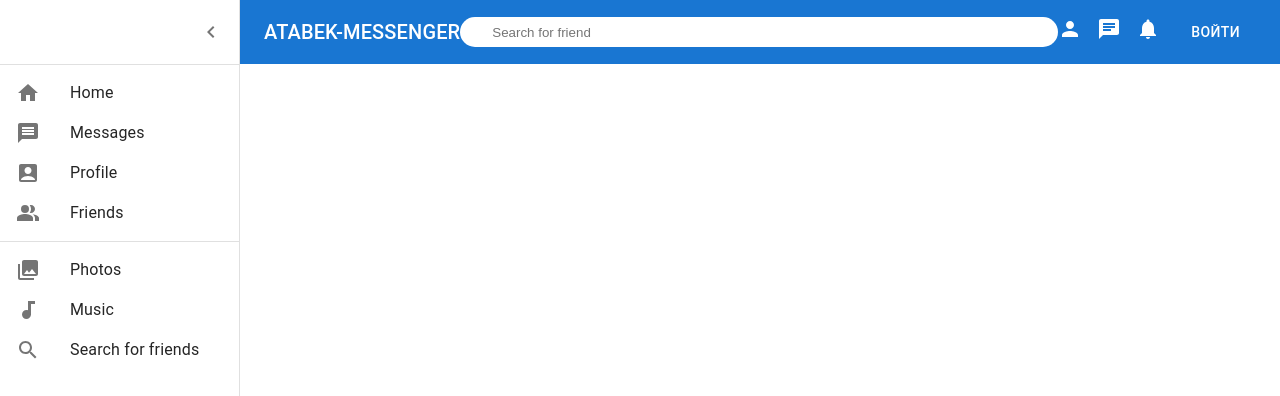
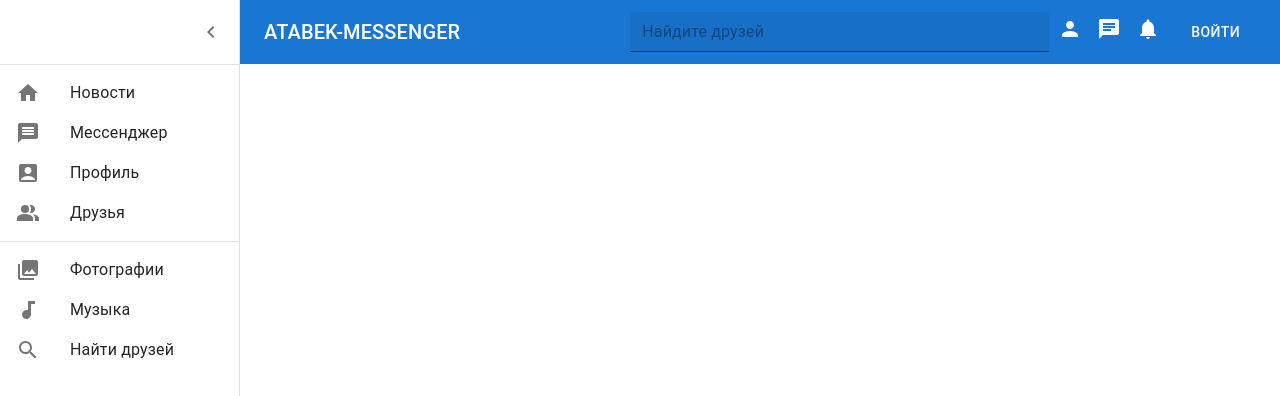
Before and after one commit to mailsmorales/am-messenger, a React (Vite) app: page / in a window 1280 px wide. Both pictures are taken after a click on the button "open drawer". Shown: the top 396 px of the page. Built offline with nearby package versions, Linux system fonts and the light colour scheme; no server answers.

Commit message:
some-fixe-at-all-project

```diff
--- a/src/App.jsx
+++ b/src/App.jsx
@@ -5,12 +5,10 @@ import Home from "./pages/home/Home";
 import Messages from "./pages/message/Messages";
 import Profile from "./pages/profile/Profile";
 import Register from "./pages/register/Register";
-import Sidebar from './components/sidebar/Sidebar'
 
 function App() {
   return (
     <>
-    <Sidebar/>
       <Routes>
         <Route path="/register" element={<Register />}></Route>
         <Route exact path="/" element={<Home />}></Route>
@@ -29,3 +27,6 @@ function App() {
 }
 
 export default App;
+
+
+//новости мессенджер
--- a/src/components/Card/Card.jsx
+++ b/src/components/Card/Card.jsx
@@ -45,7 +45,7 @@ export default function PostCard() {
           <OptionDots />
         }
         title={user.displayName}
-        subheader="September 14, 2016"
+        subheader="10 мая 2022"
       />
       <CardContent>
         <Typography sx={{fontSize:18, color:'#252525'}} variant="body2" color="text.secondary">
--- a/src/components/sidebar/Sidebar.jsx
+++ b/src/components/sidebar/Sidebar.jsx
@@ -20,6 +20,7 @@ import MenuIcon from "@mui/icons-material/Menu";
 import ChevronLeftIcon from "@mui/icons-material/ChevronLeft";
 import ChevronRightIcon from "@mui/icons-material/ChevronRight";
 import ListItem from "@mui/material/ListItem";
+import TextField from '@mui/material/TextField';
 import ListItemIcon from "@mui/material/ListItemIcon";
 import { Search, Person, Chat, Notifications } from "@material-ui/icons";
 import { Link, useNavigate } from "react-router-dom";
@@ -128,8 +129,14 @@ export default function PersistentDrawerLeft() {
           </Typography>
           <div className="topbarCenter">
             <div className="searchbar">
-              <Search className="searchIcon" />
-              <input placeholder="Search for friend" className="searchInput" />
+            <TextField
+              sx={{width:'70%', marginLeft:'170px', color:'white'}}
+              hiddenLabel
+              id="filled-hidden-label-small"
+              placeholder="Найдите друзей"
+              variant="filled"
+              size="small"
+            />
             </div>
           </div>
           <div className="topbarIcons">
@@ -184,7 +191,7 @@ export default function PersistentDrawerLeft() {
           <Link to="/">
             <ListItem button>
               <ListItemIcon className="listItemIcon">
-                <HomeIcon /> <p>Home</p>
+                <HomeIcon /> <p>Новости</p>
               </ListItemIcon>
             </ListItem>
           </Link>
@@ -192,20 +199,20 @@ export default function PersistentDrawerLeft() {
           <Link to="/messages">
             <ListItem button>
               <ListItemIcon className="listItemIcon">
-                <MessageIcon /> <p>Messages</p>
+                <MessageIcon /> <p>Мессенджер</p>
               </ListItemIcon>
             </ListItem>
           </Link>
           <Link to="/profile" >
             <ListItem button>
               <ListItemIcon className="listItemIcon">
-                <AccountBoxIcon /> <p>Profile</p>
+                <AccountBoxIcon /> <p>Профиль</p>
               </ListItemIcon>
             </ListItem>
           </Link>
           <ListItem button>
             <ListItemIcon className="listItemIcon">
-              <PeopleAltIcon /> <p>Friends</p>
+              <PeopleAltIcon /> <p>Друзья</p>
             </ListItemIcon>
           </ListItem>
         </List>
@@ -213,17 +220,17 @@ export default function PersistentDrawerLeft() {
         <List>
           <ListItem button>
             <ListItemIcon className="listItemIcon">
-              <PhotoLibraryIcon /> <p>Photos</p>
+              <PhotoLibraryIcon /> <p>Фотографии</p>
             </ListItemIcon>
           </ListItem>
           <ListItem button>
             <ListItemIcon className="listItemIcon">
-              <AudiotrackIcon /> <p>Music</p>
+              <AudiotrackIcon /> <p>Музыка</p>
             </ListItemIcon>
           </ListItem>
           <ListItem button>
             <ListItemIcon className="listItemIcon">
-              <SearchIcon /> <p>Search for friends</p>
+              <SearchIcon /> <p>Найти друзей</p>
             </ListItemIcon>
           </ListItem>
         </List>
--- a/src/components/sidebar/topbar.css
+++ b/src/components/sidebar/topbar.css
@@ -23,29 +23,6 @@
 
 .topbarCenter {
   flex: 5;
-}
-
-.searchbar {
-  width: 100%;
-  height: 30px;
-  background-color: white;
-  border-radius: 30px;
-  display: flex;
-  align-items: center;
-}
-
-.searchIcon {
-  font-size: 20px !important;
-  margin-left: 10px;
-}
-
-.searchInput {
-  border: none;
-  width: 70%;
-}
-
-.searchInput:focus {
-  outline: none;
 }
 
 .topbarRight {
--- a/src/pages/home/Home.jsx
+++ b/src/pages/home/Home.jsx
@@ -4,6 +4,7 @@ import "./home.css"
 export default function Home() {
   return (
     <>
+    <Sidebar/>
       <div className="homeContainer">
         adwdaw
       </div>
--- a/src/pages/message/Messages.jsx
+++ b/src/pages/message/Messages.jsx
@@ -3,6 +3,7 @@ import Sidebar from '../../components/sidebar/Sidebar'
 export default function Messages() {
   return (
     <>
+    <Sidebar/>
     <div>
         adawdawdawdawdaawawdawddddddddddd
     </div>
--- a/src/pages/profile/Profile.jsx
+++ b/src/pages/profile/Profile.jsx
@@ -10,6 +10,7 @@ import ShareIcon from '@mui/icons-material/Share';
 import { UserAuth } from "../../context/AuthContext";
 import faker from "@faker-js/faker";
 import PostCard from "../../components/Card/Card";
+import SideBar from '../../components/sidebar/Sidebar'
 
 const Profile = () => {
   const { user } = UserAuth();
@@ -24,6 +25,7 @@ const Profile = () => {
 
   return (
     <>
+    <SideBar/>
       <div className="profile">
         <div className="profileRight">
           <div className="profileRightTop">
@@ -65,7 +67,7 @@ const Profile = () => {
             src={faker.image.avatar()}
             sx={{ width: 50, height: 50 }}
               />
-            <p>What's in your mind {user.displayName}?</p>
+            <p>О чем вы думаете {user.displayName}?</p>
             </div>
             <div className="postBoxMid">
             <TextField sx={{
@@ -77,16 +79,17 @@ const Profile = () => {
             variant="standard" />
             </div>
             <div className="postBoxBot">
-              <div className="postBoxAddPhoto">
+              <label>
               <AddPhotoAlternateIcon className="addPhotoIcon" />
-              <p>Add photo</p>
+              <input className="profileInputFile" type="file" />
+              <p>Фото</p>
+              </label>
+              <div>
+              <MoodIcon sx={{marginLeft:'10px'}} className="addSmileIcon" />
+              <p>Смайлики</p>
               </div>
-              <div className="postBoxAddSmile">
-              <MoodIcon className="addSmileIcon" />
-              <p>Feelings</p>
-              </div>
-              <Button sx={{marginLeft:'500px'}} variant="contained" color="primary">
-              Share
+              <Button sx={{marginLeft:'64%', height:'40px'}} variant="contained" color="primary">
+              Опубликовать
               </Button>
             </div>
           </Box>
@@ -99,7 +102,7 @@ const Profile = () => {
                 <input className="profileInputFile" type="file" />
                 <p>Добавьте свое фото!</p>
               </label>
-              <Button sx={{marginLeft:'10px'}} color="primary" variant="contained">Подтвердить</Button>
+              <Button sx={{marginLeft:'10px', height:'40px'}} color="primary" variant="contained">Подтвердить</Button>
             </div>
           </div>
           </div>
--- a/src/pages/profile/profile.css
+++ b/src/pages/profile/profile.css
@@ -88,18 +88,8 @@
     cursor: pointer;
 }
 
-.profileRightBottom .postBox .postBoxBot .addSmileIcon{
-    margin-left: 10px;
-}
-
-.profileRightBottom .postBox .postBoxBot .postBoxAddPhoto,
-.profileRightBottom .postBox .postBoxBot .postBoxAddSmile{
-    display: flex;
-}
-
-.profileRightBottom .postBox .postBoxBot .postBoxAddPhoto p,
-.profileRightBottom .postBox .postBoxBot .postBoxAddSmile p{
-    margin-top: 10px;
+.profileRightBottom .postBox .postBoxBot  p{
+    cursor: pointer;
 }
 
 .profileRightBottom .profilePost .profilePostTop .profilePostTopInfo{
--- a/src/pages/register/register.css
+++ b/src/pages/register/register.css
@@ -39,8 +39,6 @@
   height: 50px;
   border-radius: 25%;
 }
-.loginWithEmail .change{
+.change{
   cursor: pointer;
 }
-.inputTypeFile{
-}
```
